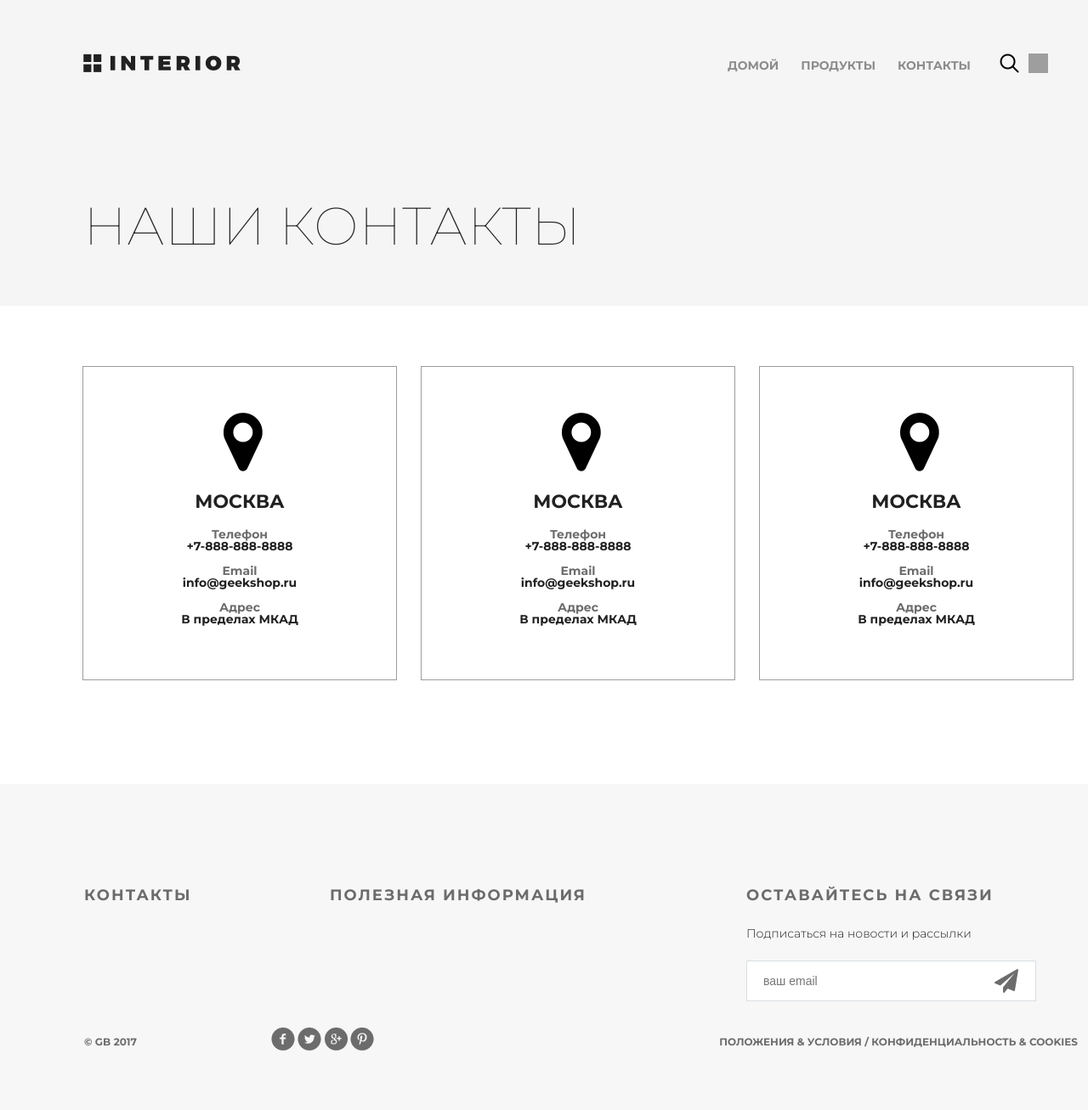
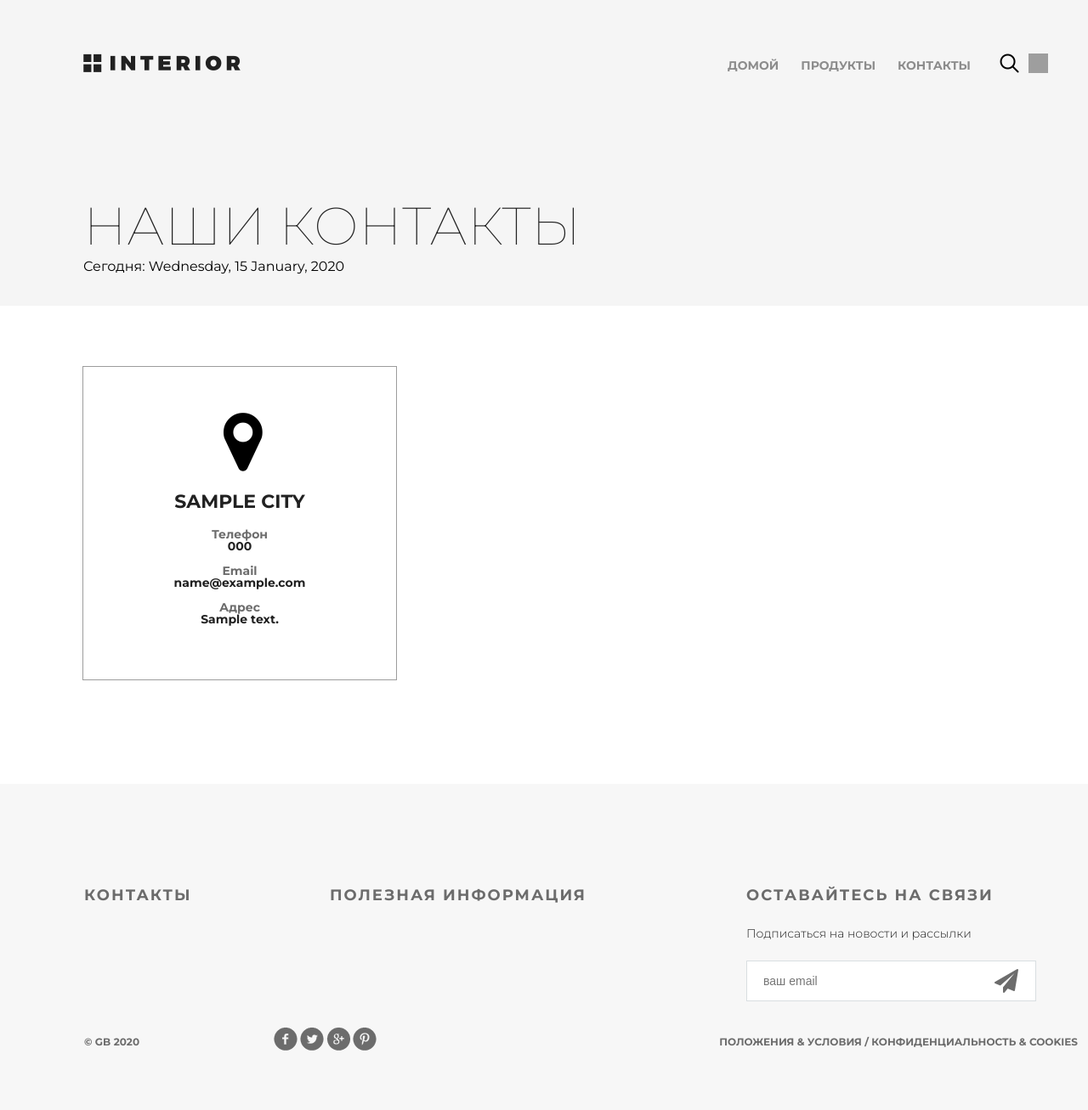
Before and after one commit to Felix-Fenix/geekshop, a Django app: template mainapp/templates/mainapp/contact.html in a window 1280 px wide; the page is wider, and only the part inside the window is pictured. Shown: that part at 85% size. Run offline with Django 3.2, Linux system fonts and the light colour scheme; the template is opened without the code that fills it: most values are stand-ins (such as "Sample title", 1, 10 or a date in 2020); grey boxes are pictures that could not be loaded.

Commit message:
Lesson 2. Repeat and filters

```diff
--- a/geekshop/urls.py
+++ b/geekshop/urls.py
@@ -7,5 +7,10 @@ urlpatterns =[
     path("admin/", admin.site.urls),
     path("", mainapp.main, name = 'main'),
     path("products/", mainapp.products, name='products'),
+    path("products/all", mainapp.products, name='products_all'),
+    path("products/home", mainapp.products, name='products_home'),
+    path("products/office", mainapp.products, name='products_office'),
+    path("products/modern", mainapp.products, name='products_modern'),
+    path("products/classic", mainapp.products, name='products_classic'),
     path("contact/", mainapp.contact, name='contact'),
 ]
--- a/mainapp/templates/mainapp/base.html
+++ b/mainapp/templates/mainapp/base.html
@@ -7,7 +7,7 @@
     <meta charset="utf-8">
     <title>
         {% block title %}
-        {{ title }}
+        {{ title|capfirst }}
         {% endblock title %}
     </title>
 
@@ -49,7 +49,9 @@
                 </form>
             </div>
         </div>
-        <p class="small">&copy; GB 2017</p>
+        <p class="small">&copy; GB 2020</p>
+
+
         <div class="social">
             <a href="#" class="social1"></a>
             <a href="#" class="social2"></a>
--- a/mainapp/templates/mainapp/contact.html
+++ b/mainapp/templates/mainapp/contact.html
@@ -8,60 +8,31 @@
 		{% include 'mainapp/includes/inc_menu.html' %}
 	</div>
 	<h1>наши контакты</h1>
+	<p>Сегодня: {{ visit_date|date:'l, j F, Y' }}</p>
 </div>
 {% endblock menu %}
 
 
 {% block content %}
 <div class="location">
+	{% for location in locations %}
 	<div class="location-1">
 		<i class="fa fa-map-marker fa-5x"></i>
-		<h4>Москва</h4>
+		<h4>{{ location.city }}</h4>
 		<div class="contacts">
 			<h5>Телефон</h5>
-			<p>+7-888-888-8888</p>
+			<p>{{ location.phone }}</p>
 		</div>
 		<div class="contacts">
 			<h5>Email</h5>
-			<p>info@geekshop.ru</p>
+			<p>{{ location.email }}</p>
 		</div>
 		<div class="contacts">
 			<h5>Адрес</h5>
-			<p>В пределах МКАД</p>
+			<p>{{ location.address }}</p>
 		</div>
 	</div>
-	<div class="location-1">
-		<i class="fa fa-map-marker fa-5x"></i>
-		<h4>Москва</h4>
-		<div class="contacts">
-			<h5>Телефон</h5>
-			<p>+7-888-888-8888</p>
-		</div>
-		<div class="contacts">
-			<h5>Email</h5>
-			<p>info@geekshop.ru</p>
-		</div>
-		<div class="contacts">
-			<h5>Адрес</h5>
-			<p>В пределах МКАД</p>
-		</div>
-	</div>
-	<div class="location-1">
-		<i class="fa fa-map-marker fa-5x"></i>
-		<h4>Москва</h4>
-		<div class="contacts">
-			<h5>Телефон</h5>
-			<p>+7-888-888-8888</p>
-		</div>
-		<div class="contacts">
-			<h5>Email</h5>
-			<p>info@geekshop.ru</p>
-		</div>
-		<div class="contacts">
-			<h5>Адрес</h5>
-			<p>В пределах МКАД</p>
-		</div>
-	</div>
+	{% endfor %}
 </div>
 
 <div class="clr"></div>
```
Also changed, not shown: mainapp/templates/mainapp/includes/inc_categories_menu.html (added, +10 -0 lines), mainapp/templates/mainapp/products.html (+7 -29 lines), mainapp/views.py (+40 -3 lines).
